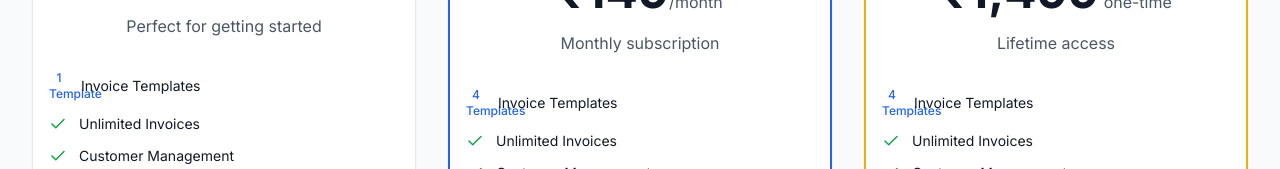
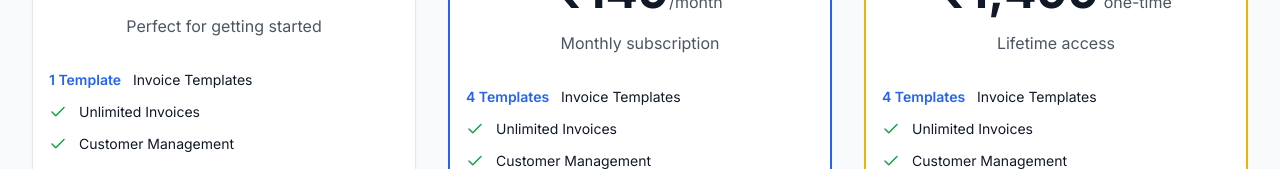
Before and after one commit to Horizoninvoice/invoice-generator-app, a Next.js app: page /pricing in a window 1280 px wide. Shown: the part 512-681 px from the top of the page. Built offline with nearby package versions, Linux system fonts and the light colour scheme; no server answers.

Commit message:
Fix template count display in pricing page - Make template counts more visible and properly aligned

```diff
--- a/app/pricing/page.tsx
+++ b/app/pricing/page.tsx
@@ -59,7 +59,7 @@ export default function PricingPage() {
                   ) : feature.free === false ? (
                     <FiX className="text-gray-400 flex-shrink-0" size={18} />
                   ) : (
-                    <span className="text-xs text-primary-600 dark:text-primary-400 font-medium w-5 text-center">
+                    <span className="text-sm text-primary-600 dark:text-primary-400 font-semibold min-w-[60px] text-right">
                       {feature.free}
                     </span>
                   )}
@@ -100,7 +100,7 @@ export default function PricingPage() {
                   ) : feature.pro === false ? (
                     <FiX className="text-gray-400 flex-shrink-0" size={18} />
                   ) : (
-                    <span className="text-xs text-primary-600 dark:text-primary-400 font-medium w-5 text-center">
+                    <span className="text-sm text-primary-600 dark:text-primary-400 font-semibold min-w-[60px] text-right">
                       {feature.pro}
                     </span>
                   )}
@@ -138,7 +138,7 @@ export default function PricingPage() {
                   ) : feature.max === false ? (
                     <FiX className="text-gray-400 flex-shrink-0" size={18} />
                   ) : (
-                    <span className="text-xs text-primary-600 dark:text-primary-400 font-medium w-5 text-center">
+                    <span className="text-sm text-primary-600 dark:text-primary-400 font-semibold min-w-[60px] text-right">
                       {feature.max}
                     </span>
                   )}
```
